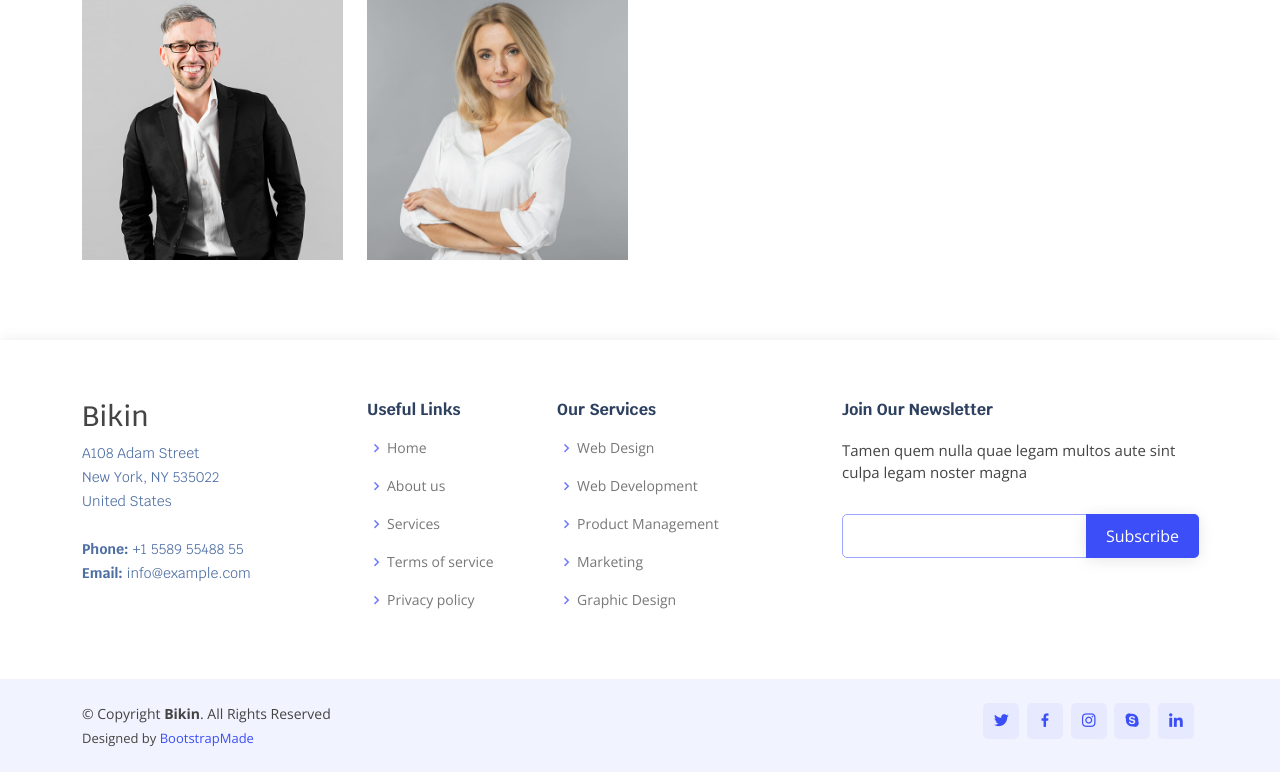
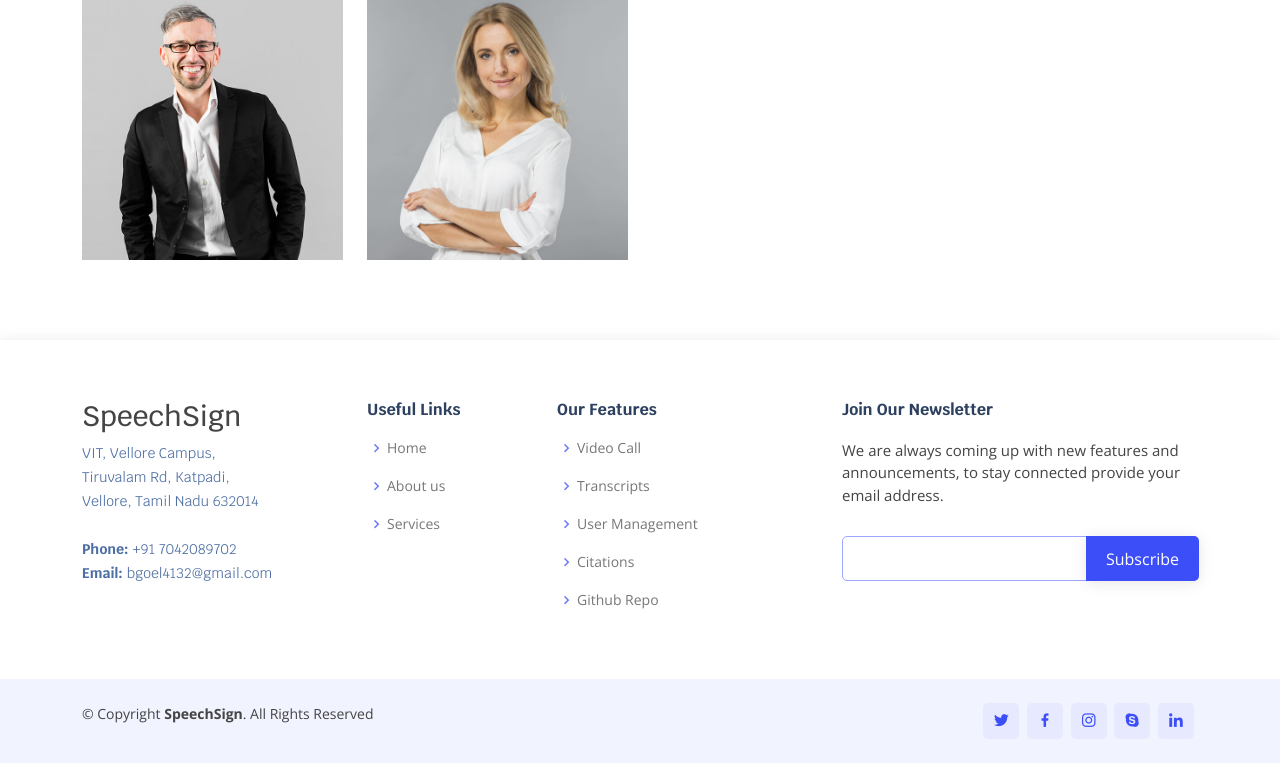
Before and after one commit to bhavyagoel/SpeechSign, a Flask app: page / in a window 1280 px wide. Shown: the part 3853-4625 px from the top of the page. Run offline with Flask 2, Linux system fonts and the light colour scheme; some libraries are stand-ins or nearby versions.

Commit message:
index.html edited

```diff
--- a/app.py
+++ b/app.py
@@ -72,3 +72,8 @@ def is_logged_in(f):
             return redirect(url_for('login'))
 
     return wrap
+
+
+if __name__ == '__main__':
+    app.secret_key = 'secret123'
+    app.run(debug=True, threaded=True)
--- a/templates/index.html
+++ b/templates/index.html
@@ -4,16 +4,13 @@
     <meta charset="utf-8" />
     <meta content="width=device-width, initial-scale=1.0" name="viewport" />
 
-    <title>SpeechSign : A dumb tool</title>
+    <title>SpeechSign : A Speech-Sign Converter</title>
     <meta content="" name="description" />
     <meta content="" name="keywords" />
 
     <!-- Favicons -->
-    <link href="/static/assets/img/favicon.png" rel="icon" />
-    <link
-      href="/static/assets/img/apple-touch-icon.png"
-      rel="apple-touch-icon"
-    />
+    <link href="/static/img/logo.png" rel="icon" />
+    <link href="/static/img/logo.png" rel="logo" />
 
     <!-- Google Fonts -->
     <link
@@ -59,7 +56,7 @@
     <!-- ======= Header ======= -->
     <header id="header" class="fixed-top">
       <div class="container d-flex align-items-center justify-content-between">
-        <h1 class="logo"><a href="index.html">SpeechSign</a></h1>
+        <h1 class="logo"><a href="/">SpeechSign</a></h1>
         <!-- Uncomment below if you prefer to use an image logo -->
         <!-- <a href="index.html" class="logo"><img src="assets/img/logo.png" alt="" class="img-fluid"></a>-->
 
@@ -67,39 +64,11 @@
           <ul>
             <li><a class="nav-link scrollto active" href="#hero">Home</a></li>
             <li><a class="nav-link scrollto" href="#about">About</a></li>
+            <li><a class="nav-link scrollto" href="#features">Features</a></li>
             <li><a class="nav-link scrollto" href="#services">Services</a></li>
+            <li><a class="nav-link scrollto" href="#team">Team</a></li>
             <li>
-              <a class="nav-link scrollto" href="#portfolio">Portfolio</a>
-            </li>
-            <li><a class="nav-link scrollto" href="#team">Team</a></li>
-            <li><a class="nav-link scrollto" href="#pricing">Pricing</a></li>
-            <li class="dropdown">
-              <a href="#"
-                ><span>Drop Down</span> <i class="bi bi-chevron-down"></i
-              ></a>
-              <ul>
-                <li><a href="#">Drop Down 1</a></li>
-                <li class="dropdown">
-                  <a href="#"
-                    ><span>Deep Drop Down</span>
-                    <i class="bi bi-chevron-right"></i
-                  ></a>
-                  <ul>
-                    <li><a href="#">Deep Drop Down 1</a></li>
-                    <li><a href="#">Deep Drop Down 2</a></li>
-                    <li><a href="#">Deep Drop Down 3</a></li>
-                    <li><a href="#">Deep Drop Down 4</a></li>
-                    <li><a href="#">Deep Drop Down 5</a></li>
-                  </ul>
-                </li>
-                <li><a href="#">Drop Down 2</a></li>
-                <li><a href="#">Drop Down 3</a></li>
-                <li><a href="#">Drop Down 4</a></li>
-              </ul>
-            </li>
-            <li><a class="nav-link scrollto" href="#contact">Contact</a></li>
-            <li>
-              <a class="getstarted scrollto" href="#about">Get Started</a>
+              <a class="getstarted scrollto" href="/login">Get Started</a>
             </li>
           </ul>
           <i class="bi bi-list mobile-nav-toggle"></i>
@@ -115,11 +84,12 @@
         class="container d-flex flex-column align-items-center justify-content-center"
         data-aos="fade-up"
       >
-        <h1>Build Better Websites With Bikin</h1>
+        <h1>Enhancing Communications Worldwide</h1>
         <h2>
-          We are team of talented designers making websites with Bootstrap
+          We are team of talented developers building a true solution for
+          Speech-Sign Conversion
         </h2>
-        <a href="#about" class="btn-get-started scrollto">Get Started</a>
+        <a href="/login" class="btn-get-started scrollto">Get Started</a>
         <img
           src="/static/assets/img/hero-img.png"
           class="img-fluid hero-img"
@@ -511,13 +481,13 @@
         <div class="container">
           <div class="row">
             <div class="col-lg-3 col-md-6 footer-contact">
-              <h3>Bikin</h3>
+              <h3>SpeechSign</h3>
               <p>
-                A108 Adam Street <br />
-                New York, NY 535022<br />
-                United States <br /><br />
-                <strong>Phone:</strong> +1 5589 55488 55<br />
-                <strong>Email:</strong> info@example.com<br />
+                VIT, Vellore Campus, <br />
+                Tiruvalam Rd, Katpadi,<br />
+                Vellore, Tamil Nadu 632014 <br /><br />
+                <strong>Phone:</strong> +91 7042089702<br />
+                <strong>Email:</strong> bgoel4132@gmail.com<br />
               </p>
             </div>
 
@@ -525,45 +495,39 @@
               <h4>Useful Links</h4>
               <ul>
                 <li>
-                  <i class="bx bx-chevron-right"></i> <a href="#">Home</a>
-                </li>
-                <li>
-                  <i class="bx bx-chevron-right"></i> <a href="#">About us</a>
-                </li>
-                <li>
-                  <i class="bx bx-chevron-right"></i> <a href="#">Services</a>
+                  <i class="bx bx-chevron-right"></i> <a href="#hero">Home</a>
                 </li>
                 <li>
                   <i class="bx bx-chevron-right"></i>
-                  <a href="#">Terms of service</a>
+                  <a href="#about">About us</a>
                 </li>
                 <li>
                   <i class="bx bx-chevron-right"></i>
-                  <a href="#">Privacy policy</a>
+                  <a href="#services">Services</a>
                 </li>
               </ul>
             </div>
 
             <div class="col-lg-3 col-md-6 footer-links">
-              <h4>Our Services</h4>
+              <h4>Our Features</h4>
               <ul>
                 <li>
-                  <i class="bx bx-chevron-right"></i> <a href="#">Web Design</a>
+                  <i class="bx bx-chevron-right"></i> <a href="#">Video Call</a>
                 </li>
                 <li>
                   <i class="bx bx-chevron-right"></i>
-                  <a href="#">Web Development</a>
+                  <a href="#">Transcripts</a>
                 </li>
                 <li>
                   <i class="bx bx-chevron-right"></i>
-                  <a href="#">Product Management</a>
+                  <a href="#">User Management</a>
                 </li>
                 <li>
-                  <i class="bx bx-chevron-right"></i> <a href="#">Marketing</a>
+                  <i class="bx bx-chevron-right"></i> <a href="#">Citations</a>
                 </li>
                 <li>
                   <i class="bx bx-chevron-right"></i>
-                  <a href="#">Graphic Design</a>
+                  <a href="#">Github Repo</a>
                 </li>
               </ul>
             </div>
@@ -571,8 +535,8 @@
             <div class="col-lg-4 col-md-6 footer-newsletter">
               <h4>Join Our Newsletter</h4>
               <p>
-                Tamen quem nulla quae legam multos aute sint culpa legam noster
-                magna
+                We are always coming up with new features and announcements, to
+                stay connected provide your email address.
               </p>
               <form action="" method="post">
                 <input type="email" name="email" /><input
@@ -588,15 +552,8 @@
       <div class="container d-md-flex py-4">
         <div class="me-md-auto text-center text-md-start">
           <div class="copyright">
-            &copy; Copyright <strong><span>Bikin</span></strong
+            &copy; Copyright <strong><span>SpeechSign</span></strong
             >. All Rights Reserved
-          </div>
-          <div class="credits">
-            <!-- All the links in the footer should remain intact. -->
-            <!-- You can delete the links only if you purchased the pro version. -->
-            <!-- Licensing information: https://bootstrapmade.com/license/ -->
-            <!-- Purchase the pro version with working PHP/AJAX contact form: https://bootstrapmade.com/bikin-free-simple-landing-page-template/ -->
-            Designed by <a href="https://bootstrapmade.com/">BootstrapMade</a>
           </div>
         </div>
         <div class="social-links text-center text-md-right pt-3 pt-md-0">
```
Also changed, not shown: static/img/logo.png (added), 2 other files.
